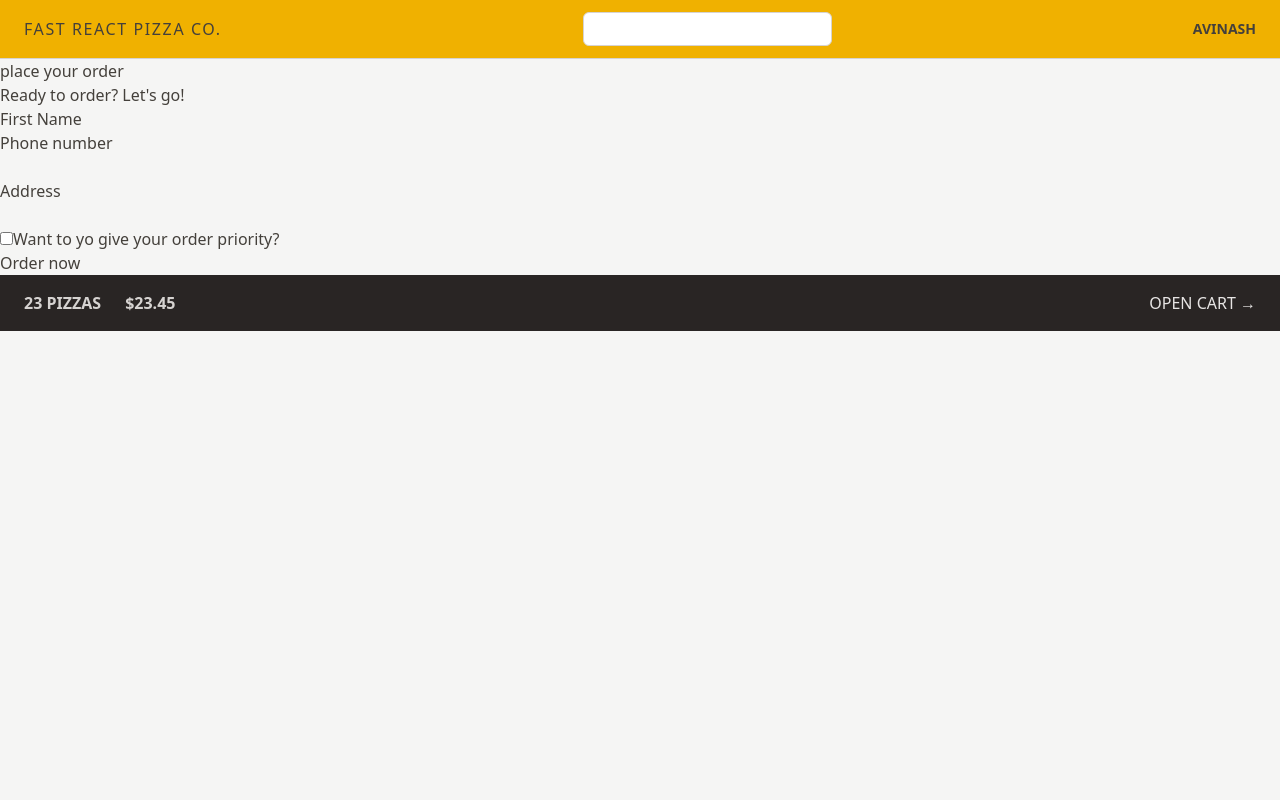
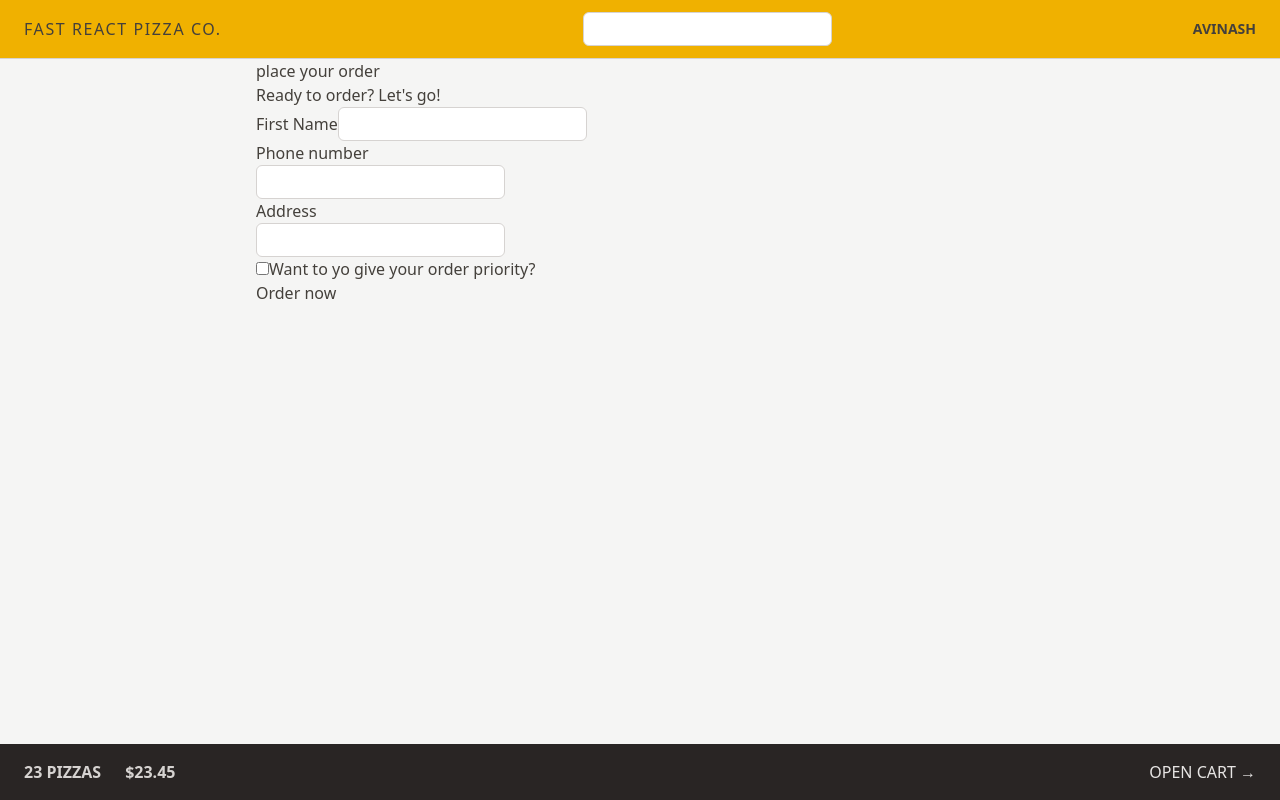
Before and after one commit to AAvi09/fast-react-pizza, a React (Vite) app: page /order/new in a window 1280 px wide. Built offline with nearby package versions, Linux system fonts and the light colour scheme.

Commit message:
feat: enhance CreateOrder form inputs with improved styles; update AppLayout for better layout and scrolling

```diff
--- a/src/features/order/CreateOrder.jsx
+++ b/src/features/order/CreateOrder.jsx
@@ -48,13 +48,23 @@ function CreateOrder() {
       <Form method="POST" actions={"/order/new"}>
         <div>
           <label>First Name</label>
-          <input type="text" name="customer" required />
+          <input
+            type="text"
+            name="customer"
+            required
+            className="bg-white border border-stone-300 rounded-md px-2 py-1 focus:outline-none focus:ring-2 focus:ring-violet-500 focus:border-transparent"
+          />
         </div>
 
         <div>
           <label>Phone number</label>
           <div>
-            <input type="tel" name="phone" required />
+            <input
+              type="tel"
+              name="phone"
+              required
+              className="bg-white border border-stone-300 rounded-md px-2 py-1 focus:outline-none focus:ring-2 focus:ring-violet-500 focus:border-transparent"
+            />
           </div>
           {formErrors?.phone && <p>{formErrors.phone}</p>}
         </div>
@@ -62,7 +72,12 @@ function CreateOrder() {
         <div>
           <label>Address</label>
           <div>
-            <input type="text" name="address" required />
+            <input
+              type="text"
+              name="address"
+              required
+              className="bg-white border border-stone-300 rounded-md px-2 py-1 focus:outline-none focus:ring-2 focus:ring-violet-500 focus:border-transparent"
+            />
           </div>
         </div>
 
--- a/src/ui/AppLayout.jsx
+++ b/src/ui/AppLayout.jsx
@@ -9,15 +9,17 @@ const AppLayout = () => {
   const navigation = useNavigation();
   const isLoading = navigation.state === "loading";
   return (
-    <div className="layout">
+    <div className="grid  grid-rows-[auto_1fr_auto] h-screen">
       {isLoading && <Loader />}
       <Header />
 
-      <main>
-        <h1>place your order</h1>
-        {/* <Home /> */}
-        <Outlet />
-      </main>
+      <div className="overflow-scroll">
+        <main className="mx-auto max-w-3xl">
+          <h1>place your order</h1>
+          {/* <Home /> */}
+          <Outlet />
+        </main>
+      </div>
 
       <CartOverview />
     </div>
```
